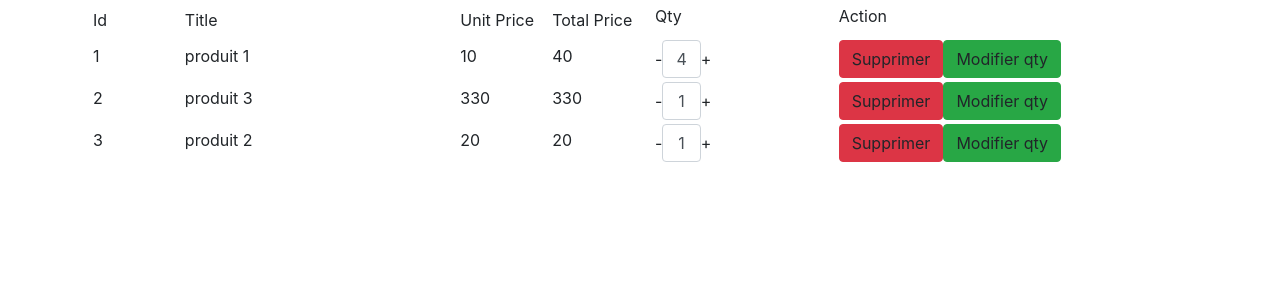
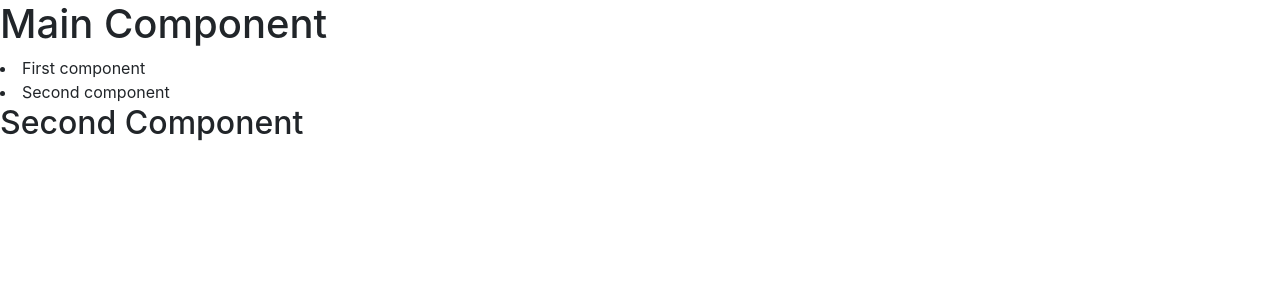
Before and after one commit to laklouka/AngularTutoFormation, an Angular app in the folder demo-module/: page /second in a window 1280 px wide. Shown: the top 300 px of the page. Built offline with nearby package versions, Linux system fonts and the light colour scheme.

Commit message:
formation module routing

```diff
--- a/demo-module/src/app/app.component.html
+++ b/demo-module/src/app/app.component.html
@@ -1,5 +1,6 @@
 <div>
   <!-- <h1>Main Module</h1>
   <sub-first></sub-first> -->
-  <cart></cart>
+  <!-- <cart></cart> -->
+  <main-route></main-route>
 </div>
--- a/demo-module/src/app/app.module.ts
+++ b/demo-module/src/app/app.module.ts
@@ -1,6 +1,7 @@
 import { NgModule } from '@angular/core';
 import { BrowserModule } from '@angular/platform-browser';
 import { CartModule } from 'src/cart-module/cart.module';
+import { DemoRouteModule } from 'src/demo-route-module/demo-route.module';
 import { FirstModule } from 'src/firstModule/first.module';
 
 import { AppComponent } from './app.component';
@@ -12,7 +13,8 @@ import { AppComponent } from './app.component';
   imports: [
     BrowserModule,
     FirstModule,
-    CartModule
+    CartModule,
+    DemoRouteModule
   ],
   providers: [],
   bootstrap: [AppComponent]
--- /dev/null
+++ b/demo-module/src/demo-route-module/demo-route.module.ts
@@ -0,0 +1,23 @@
+import { NgModule } from "@angular/core";
+import { BrowserModule } from "@angular/platform-browser";
+import {RouterModule, Routes} from "@angular/router"
+import { FirstComponent } from "./first.component";
+import { HomeComponent } from "./home.component";
+import { MainComponent } from "./main.component";
+import { SecondComponent } from "./second.component";
+
+//Création Routes
+const routes : Routes = [
+    {path:'', component:HomeComponent},
+    {path:'first', component:FirstComponent},
+    {path:'second', component:SecondComponent},
+]
+
+@NgModule({
+    imports : [BrowserModule, RouterModule.forRoot(routes)],
+    declarations:[FirstComponent, SecondComponent, MainComponent, HomeComponent],
+    exports : [MainComponent]
+})
+export class DemoRouteModule {
+
+}
--- /dev/null
+++ b/demo-module/src/demo-route-module/first.component.ts
@@ -0,0 +1,13 @@
+import { Component } from "@angular/core";
+
+@Component({
+    selector : 'first',
+    template : `
+        <div>
+            <h2>First Component</h2>
+        </div>
+    `
+})
+export class FirstComponent {
+
+}
--- /dev/null
+++ b/demo-module/src/demo-route-module/home.component.ts
@@ -0,0 +1,13 @@
+import { Component } from "@angular/core";
+
+@Component({
+    selector : 'home',
+    template : `
+        <div>
+            <h2>Home Component</h2>
+        </div>
+    `
+})
+export class HomeComponent {
+
+}
--- /dev/null
+++ b/demo-module/src/demo-route-module/main.component.ts
@@ -0,0 +1,18 @@
+import { Component } from "@angular/core";
+
+@Component({
+    selector : 'main-route',
+    template : `
+        <div>
+            <h1>Main Component</h1>
+            <nav>
+                <li>First component</li>
+                <li>Second component</li>
+            </nav>
+            <router-outlet></router-outlet>
+        </div>
+    `
+})
+export class MainComponent {
+
+}
--- /dev/null
+++ b/demo-module/src/demo-route-module/second.component.ts
@@ -0,0 +1,13 @@
+import { Component } from "@angular/core";
+
+@Component({
+    selector : 'first',
+    template : `
+        <div>
+            <h2>Second Component</h2>
+        </div>
+    `
+})
+export class SecondComponent {
+
+}
```
